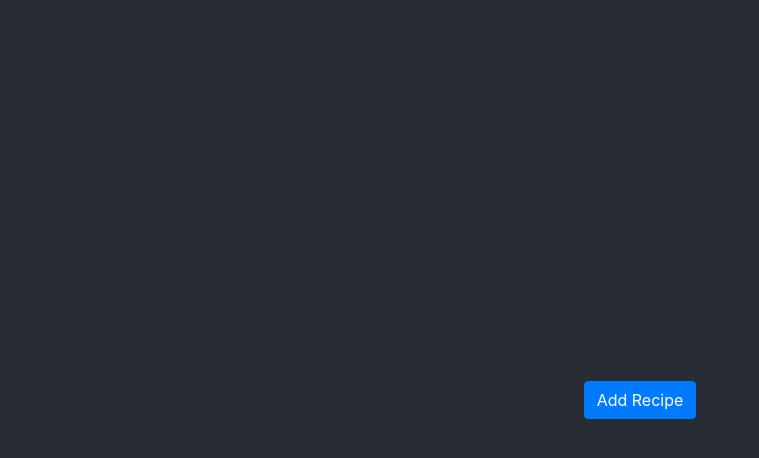
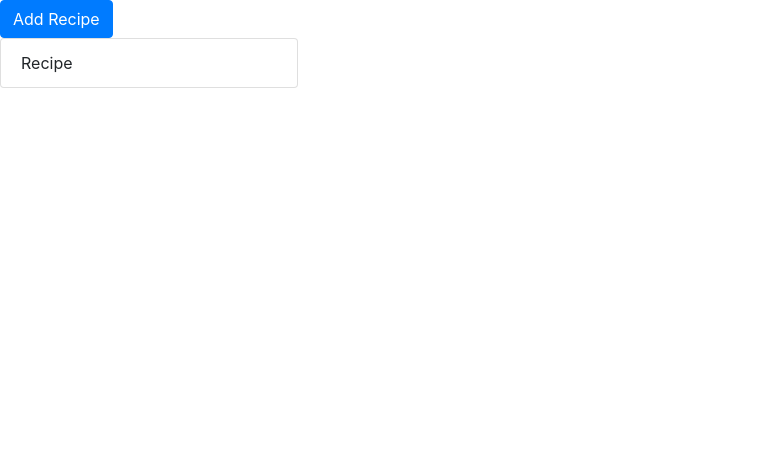
Before and after one commit to jordandgold/cookr, a React (Create React App) app: page / in a window 1280 px wide. Shown: the top 458 px of the page, without its empty margins (0-759 px from the left). Built offline with nearby package versions, Linux system fonts and the light colour scheme.

Commit message:
add app structure

```diff
--- a/src/App.js
+++ b/src/App.js
@@ -1,14 +1,30 @@
 import React, { Component } from 'react';
+
+// components
+import RecipeList from './RecipeList/RecipeList';
+import RecipeDetail from './RecipeDetail/RecipeDetail';
+
+// bootstrap
 import Button from 'react-bootstrap/Button';
-import './App.css';
+import Container from 'react-bootstrap/Container';
+import Row from 'react-bootstrap/Row';
+import Col from 'react-bootstrap/Col';
 
 class App extends Component {
   render() {
     return (
       <div className="App">
-        <header className="App-header">
-          <Button variant="primary">Add Recipe</Button>
-        </header>
+			<Container fluid="true">
+				<Row>
+					<Col xs="12" md="3">
+						<Button variant="primary">Add Recipe</Button>
+						<RecipeList />
+					</Col>
+					<Col xs="12" md="auto">
+						<RecipeDetail />
+					</Col>
+				</Row>
+			</Container>
       </div>
     );
   }
--- /dev/null
+++ b/src/RecipeDetail/RecipeDetail.js
@@ -0,0 +1,12 @@
+import React, { Component } from 'react';
+
+class RecipeDetail extends Component {
+	render() {
+		return (
+			<div className="recipe-detail">
+			</div>
+		);
+	}
+}
+
+export default RecipeDetail;
--- /dev/null
+++ b/src/RecipeList/RecipeList.js
@@ -0,0 +1,14 @@
+import React, { Component } from 'react';
+import RecipeListItems from '../RecipeListItems/RecipeListItems';
+
+class RecipeList extends Component {
+	render() {
+		return (
+			<ul className="recipe-list list-group">
+				<RecipeListItems />
+			</ul>
+		);
+	}
+}
+
+export default RecipeList;
--- /dev/null
+++ b/src/RecipeListItems/RecipeListItems.js
@@ -0,0 +1,13 @@
+import React, { Component } from 'react';
+
+class RecipeListItems extends Component {
+	render() {
+		return (
+			<li className="recipe-list list-group-item">
+				Recipe
+			</li>
+		);
+	}
+}
+
+export default RecipeListItems;
```
